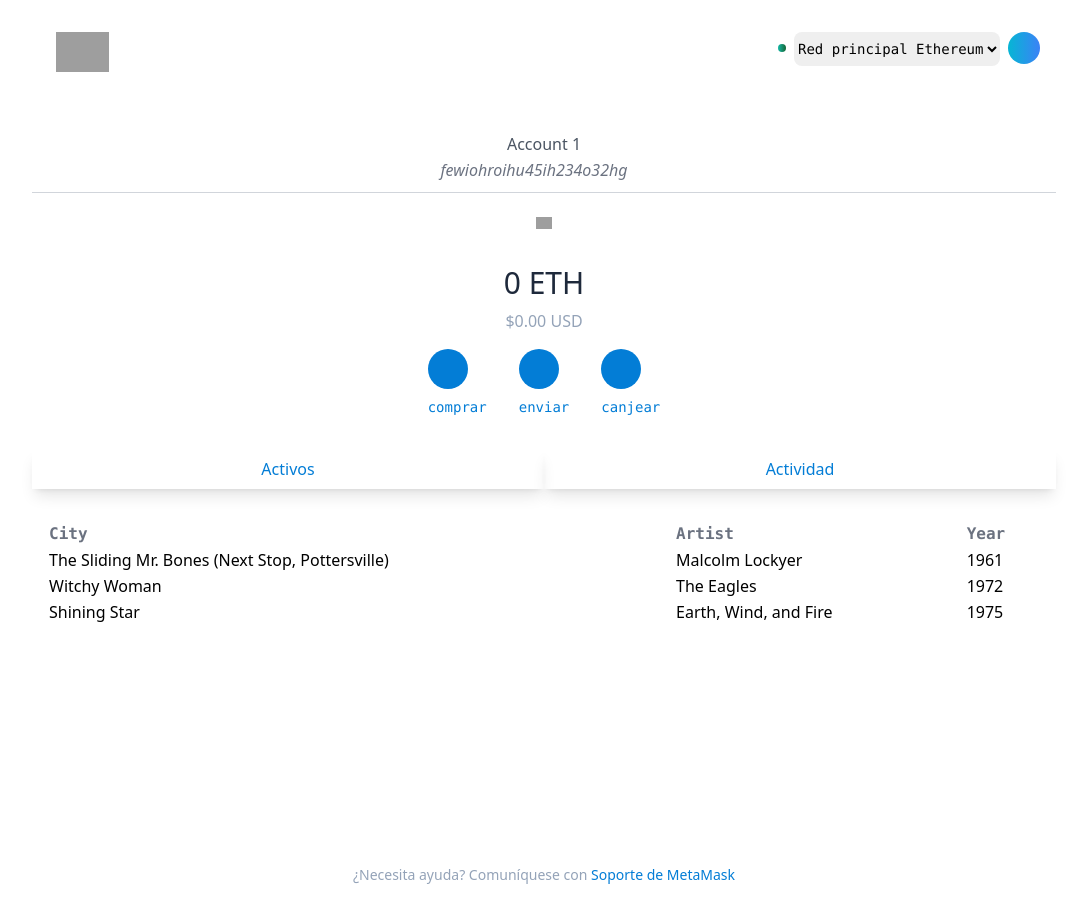
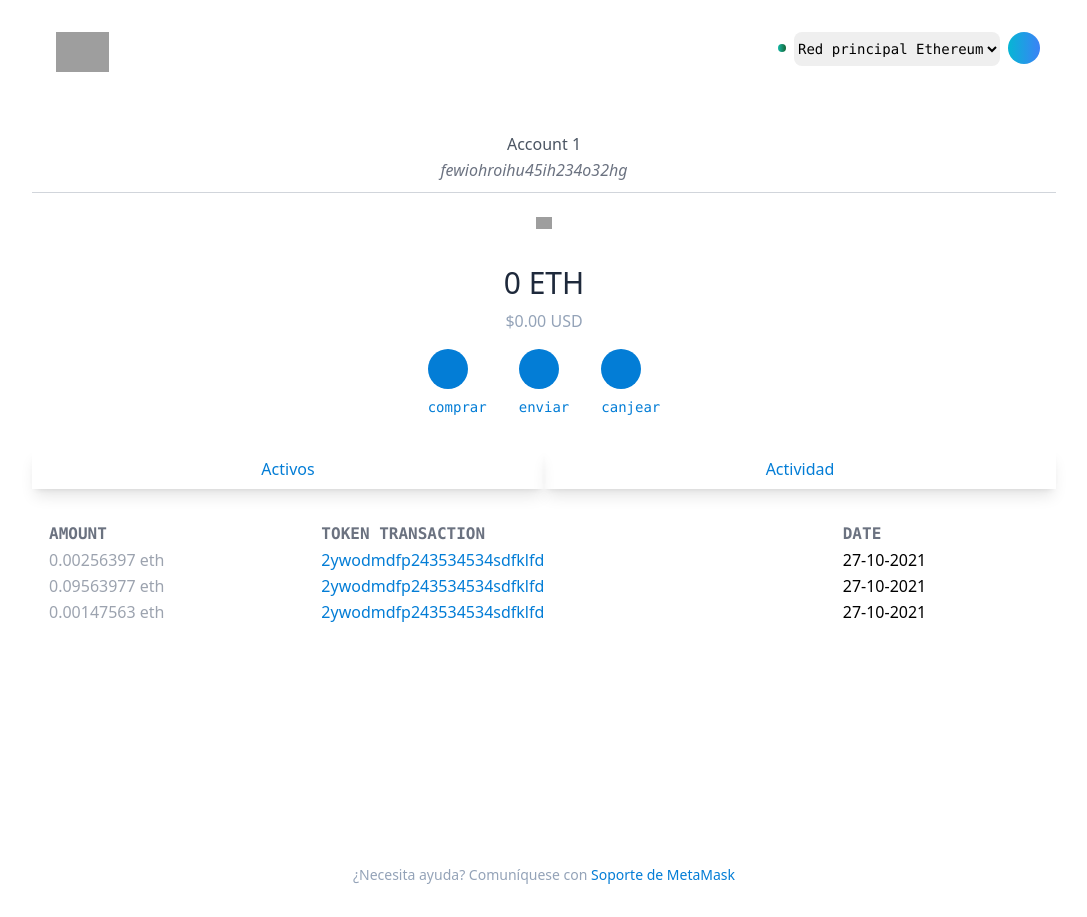
Before and after one commit to Granadolab/metamask-wallet, a React (Create React App) app: page / in a window 1280 px wide. Both pictures are taken after a click on the element "Actividad". Shown: the whole page, without its empty margins (96-1183 px from the left). Built offline with nearby package versions, Linux system fonts and the light colour scheme; grey boxes are pictures that could not be loaded; some icons are missing.

Commit message:
cargando registro s en activities

```diff
--- a/src/components/common/Table.jsx
+++ b/src/components/common/Table.jsx
@@ -7,26 +7,26 @@
             <table className='table-auto w-full'>
                 <thead>
                     <tr>
-                    <th className='text-gray-500 font-mono text-left'>City</th>
-                    <th className='text-gray-500 font-mono text-left'>Artist</th>
-                    <th className='text-gray-500 font-mono text-left'>Year</th>
+                    <th className='text-gray-500 font-mono text-left'>AMOUNT</th>
+                    <th className='text-gray-500 font-mono text-left'>TOKEN TRANSACTION</th>
+                    <th className='text-gray-500 font-mono text-left'>DATE</th>
                     </tr>
                 </thead>
                 <tbody>
                     <tr>
-                    <td>The Sliding Mr. Bones (Next Stop, Pottersville)</td>
-                    <td>Malcolm Lockyer</td>
-                    <td>1961</td>
+                    <td className='text-gray-400'>0.00256397 eth</td>
+                    <td className='text-meta-blue'>2ywodmdfp243534534sdfklfd</td>
+                    <td>27-10-2021</td>
                     </tr>
                     <tr>
-                    <td>Witchy Woman</td>
-                    <td>The Eagles</td>
-                    <td>1972</td>
+                    <td className='text-gray-400'>0.09563977 eth</td>
+                    <td className='text-meta-blue'>2ywodmdfp243534534sdfklfd</td>
+                    <td>27-10-2021</td>
                     </tr>
                     <tr>
-                    <td>Shining Star</td>
-                    <td>Earth, Wind, and Fire</td>
-                    <td>1975</td>
+                    <td className='text-gray-400'>0.00147563 eth</td>
+                    <td className='text-meta-blue'>2ywodmdfp243534534sdfklfd</td>
+                    <td>27-10-2021</td>
                     </tr>
                 </tbody>
             </table>
```
